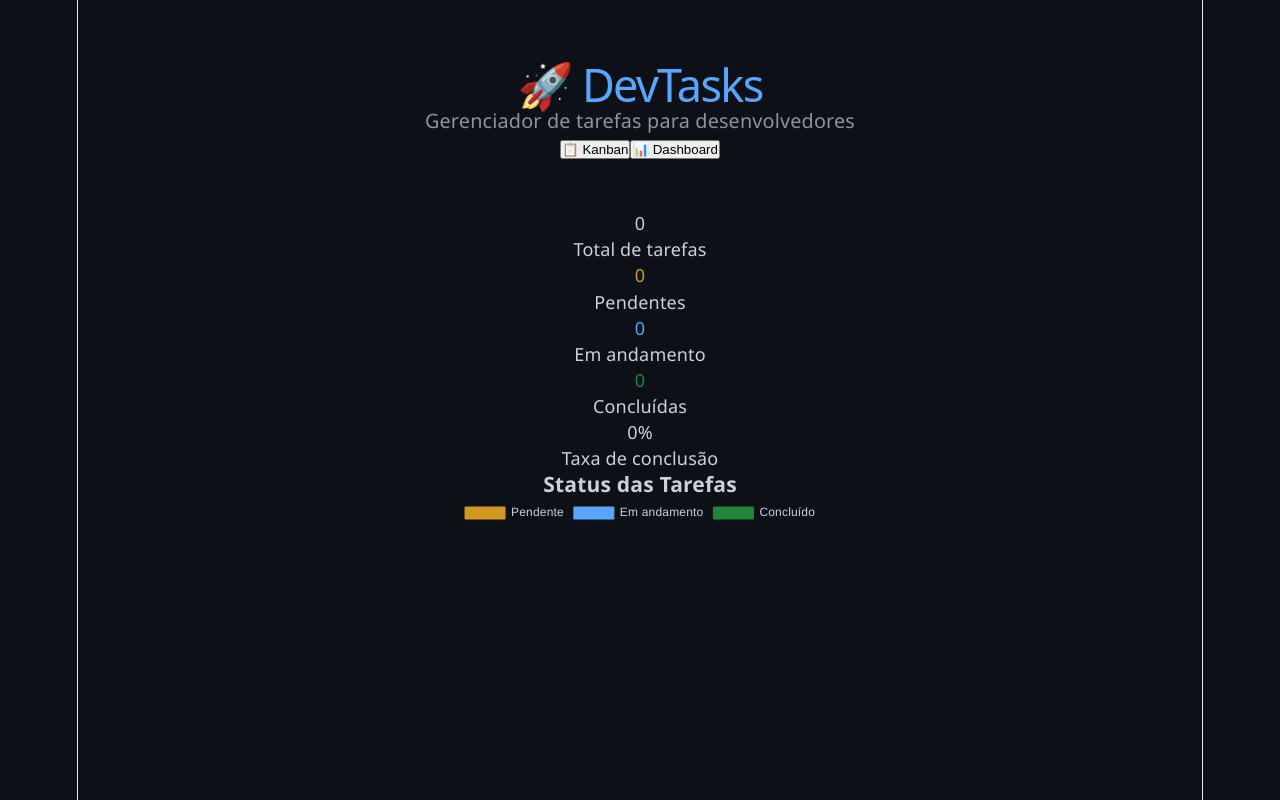
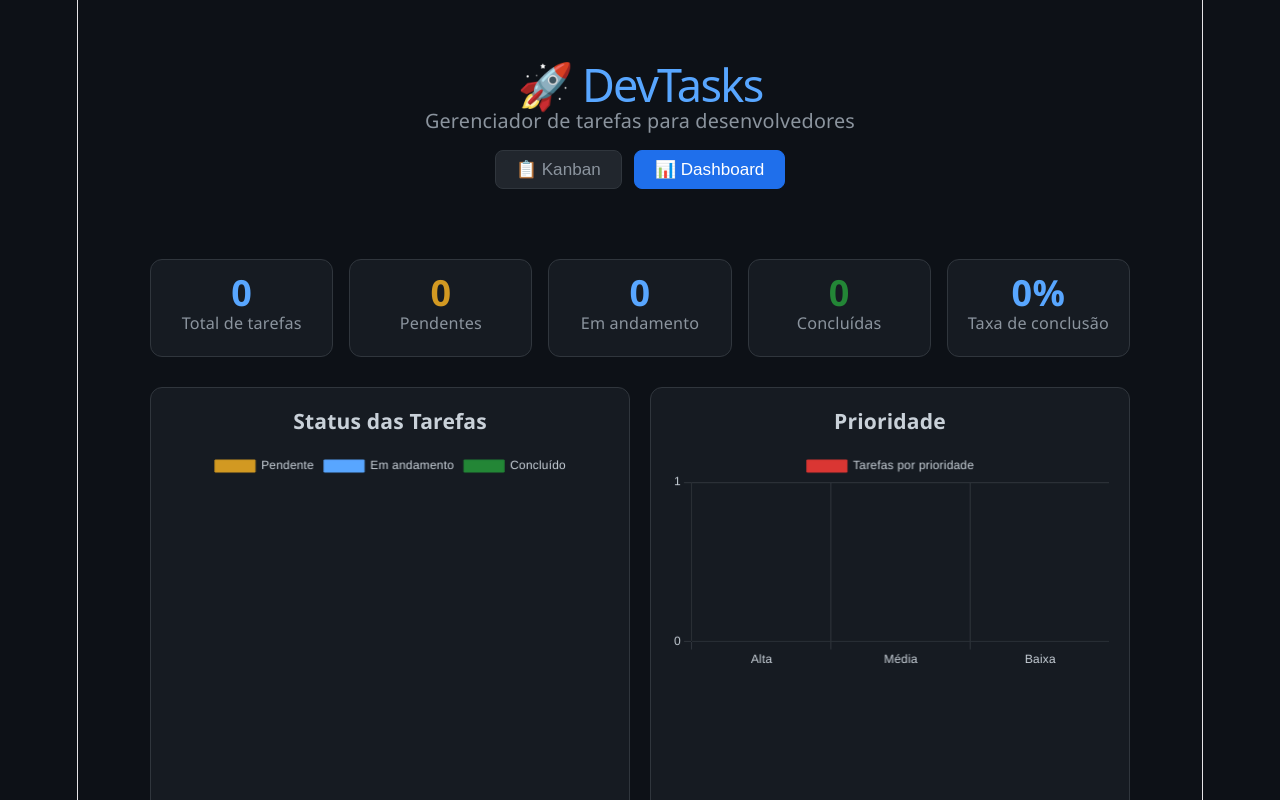
Before and after one commit to cleiton-br/devtasks, a React app in the folder frontend/: page / in a window 1280 px wide. Both pictures are taken after a click on the button "📊 Dashboard". Shown: the top 800 px of the page. Built offline with nearby package versions, Linux system fonts and the light colour scheme; no server answers; the HTML template or start-up script is replaced by a standard one.

Commit message:
style(frontend): estiliza dashboard, metricas e navegacao

```diff
--- a/frontend/src/App.css
+++ b/frontend/src/App.css
@@ -359,3 +359,88 @@ body {
 .btn-danger:hover {
   background: #f85149;
 }
+
+/* Navegação */
+.app-nav {
+  display: flex;
+  gap: 12px;
+  justify-content: center;
+  margin-top: 16px;
+}
+
+.nav-btn {
+  padding: 8px 20px;
+  background: #21262d;
+  color: #8b949e;
+  border: 1px solid #30363d;
+  border-radius: 8px;
+  cursor: pointer;
+  font-size: 0.95rem;
+  transition: all 0.2s;
+}
+
+.nav-btn:hover {
+  background: #30363d;
+  color: #c9d1d9;
+}
+
+.nav-btn.active {
+  background: #1f6feb;
+  color: #fff;
+  border-color: #1f6feb;
+}
+
+.dashboard {
+  padding: 20px;
+}
+
+.dashboard h2 {
+  color: #58a6ff;
+  margin-bottom: 20px;
+}
+
+.metrics-cards {
+  display: grid;
+  grid-template-columns: repeat(5, 1fr);
+  gap: 16px;
+  margin-bottom: 30px;
+}
+
+.metric-card {
+  background: #161b22;
+  border: 1px solid #30363d;
+  border-radius: 12px;
+  padding: 20px;
+  text-align: center;
+}
+
+.metric-value {
+  font-size: 2rem;
+  font-weight: bold;
+  color: #58a6ff;
+}
+
+.metric-label {
+  color: #8b949e;
+  font-size: 0.9rem;
+  margin-top: 4px;
+}
+
+.charts-grid {
+  display: grid;
+  grid-template-columns: 1fr 1fr;
+  gap: 20px;
+}
+
+.chart-container {
+  background: #161b22;
+  border: 1px solid #30363d;
+  border-radius: 12px;
+  padding: 20px;
+}
+
+.chart-container h3 {
+  color: #c9d1d9;
+  margin-bottom: 16px;
+  text-align: center;
+}
```
